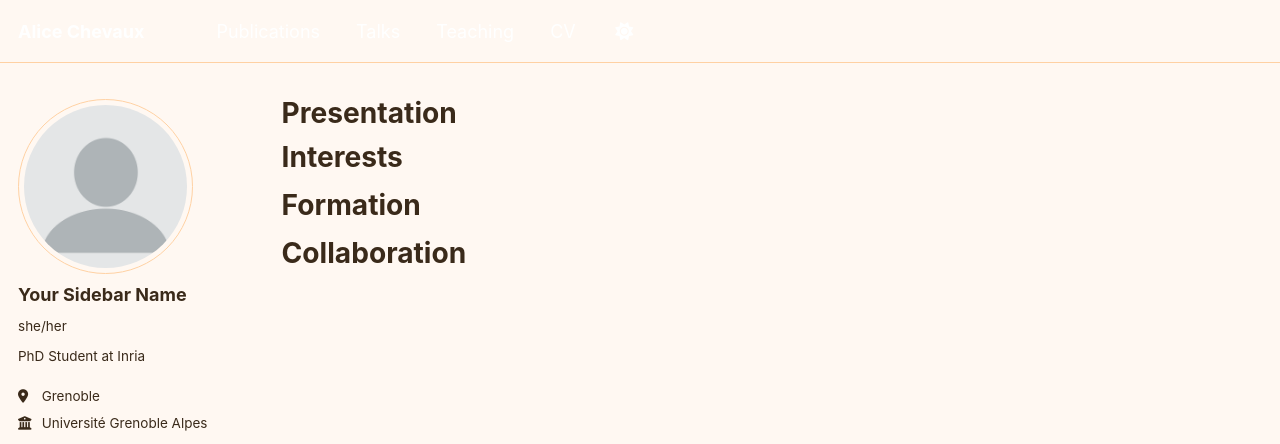
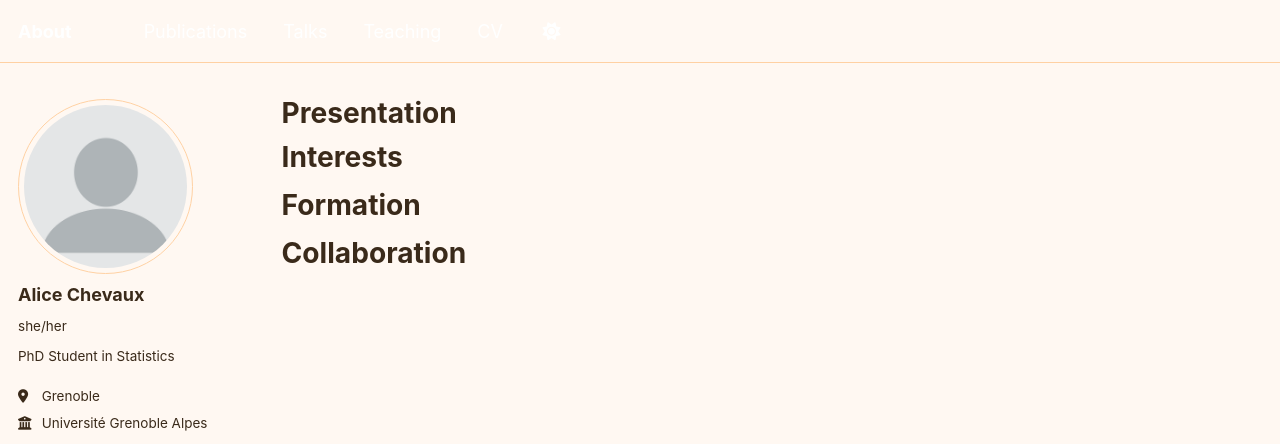
Before and after one commit to alicechevaux/alicechevaux.github.io, a Jekyll site: the page built from _pages/about.md, in a window 1280 px wide. Shown: the top 444 px of the page. Built offline with Jekyll 4.4.1, drawn with Linux system fonts in a browser that asks for light colours.

Commit message:
Update _config.yml

```diff
--- a/_config.yml
+++ b/_config.yml
@@ -9,7 +9,7 @@
 # Basic Site Settings
 locale                   : "en-US"
 site_theme               : "default"
-title                    : "Alice Chevaux"
+title                    : "About"
 title_separator          : "-"
 name                     : &name "Alice Chevaux"
 description              : &description "Welcome to my personal page"
@@ -23,9 +23,9 @@ repository               : "academicpages/alicechevaux.github.io"
 author:
   # Biographic information
   avatar           : "profile.png"
-  name             : "Your Sidebar Name"
+  name             : "Alice Chevaux"
   pronouns         : "she/her"
-  bio              : "PhD Student at Inria"
+  bio              : "PhD Student in Statistics"
   location         : "Grenoble"
   employer         : "Université Grenoble Alpes"
   uri              : # URL
```
